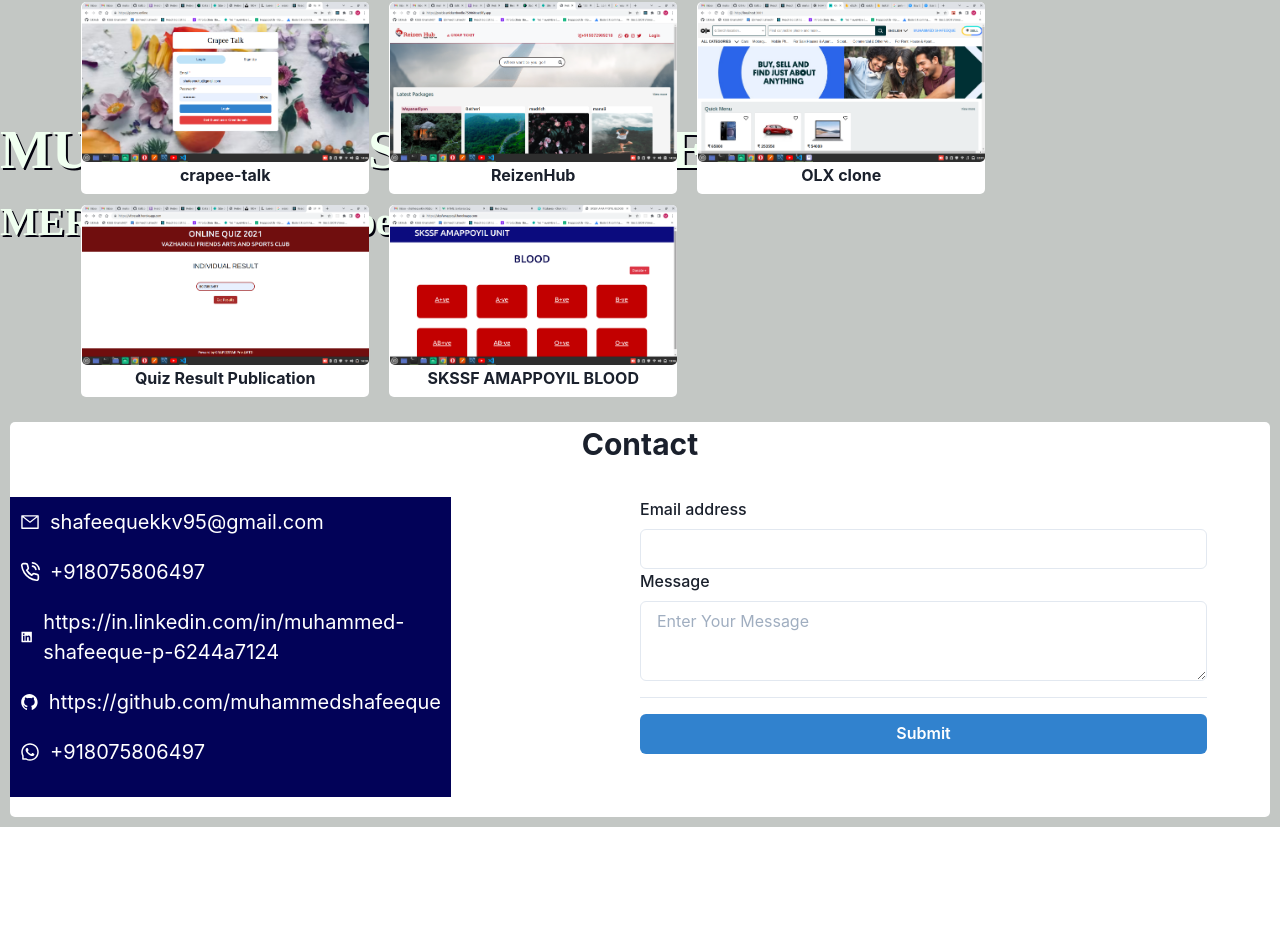
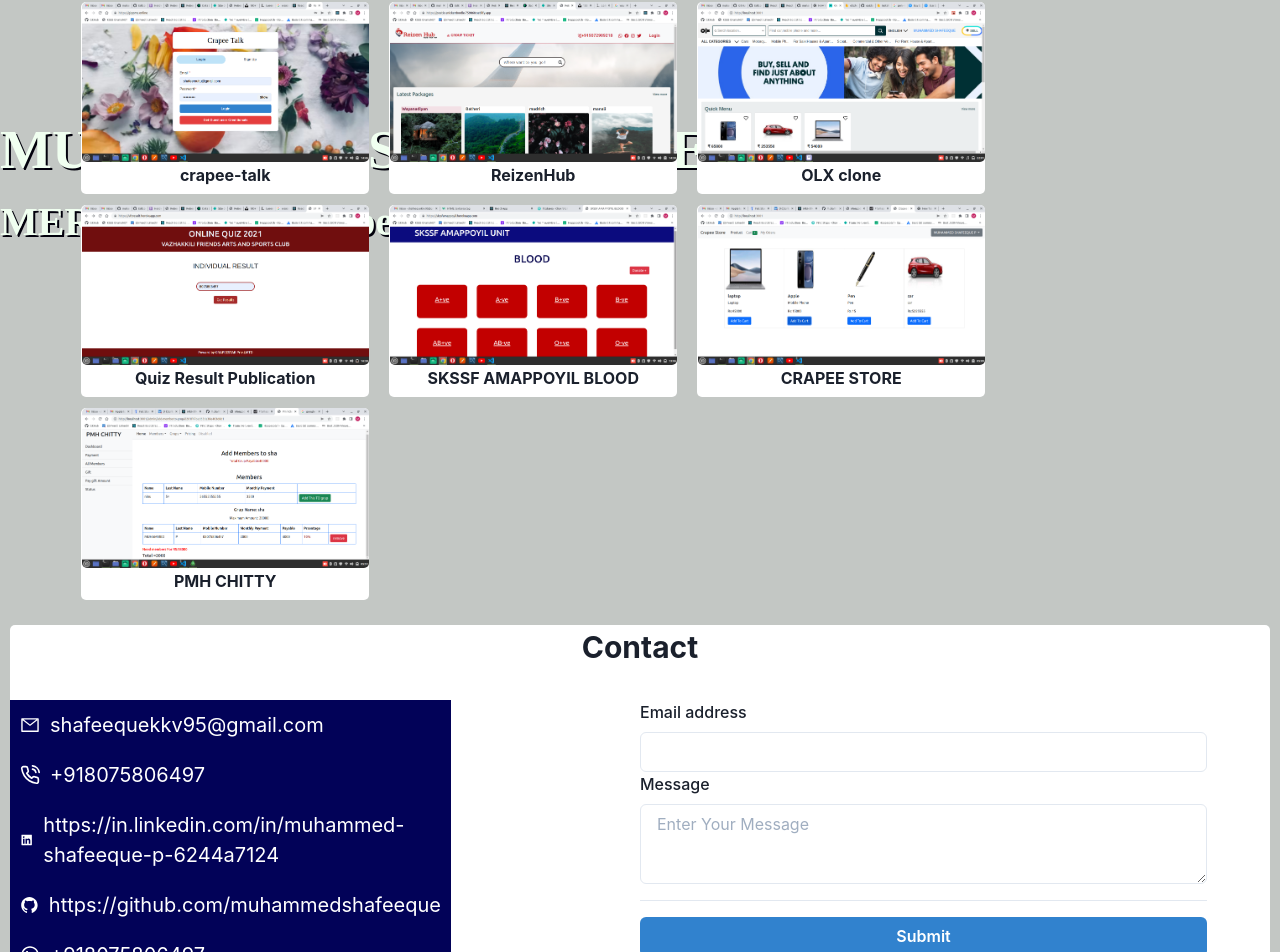
Before and after one commit to muhammedshafeeque/resume, a React (Create React App) app: page / in a window 1280 px wide. Shown: the part 1011-1963 px from the top of the page. Before the commit the page ends 1838 px from the top, so only its background shows below. Built offline with nearby package versions, Linux system fonts and the light colour scheme.

Commit message:
crapees store added

```diff
--- a/src/Components/Portfolio/PortFolio.tsx
+++ b/src/Components/Portfolio/PortFolio.tsx
@@ -10,6 +10,8 @@ import ProjectModal from '../Model/ProjectModal';
 import quiz from '../../Asset/Project/onlinequiz.png'
 import blood from '../../Asset/Project/blood.png'
 import { isMobile } from 'react-device-detect'
+import soppingcart from '../../Asset/Project/shopping.png'
+import pmhchitty from '../../Asset/Project/pmhChitty.png'
 function PortFolio() {
   let projects = [
     {
@@ -130,6 +132,63 @@ function PortFolio() {
         "mongo db",
         "Express handlebars"
       ],
+    },
+    {
+      name: "CRAPEE STORE",
+      description: "Crapee store is a chatting application made by node.js , Express js, mongo db , Handle bars",
+      LiveLink: "",
+      githublink:'https://github.com/muhammedshafeeque/shopingcart.git',
+      image:soppingcart,
+      fetures: [
+        "Login System",
+        "Admin Controle",
+        "Add Product",
+        "Delete Product",
+        "Edit Product",
+        "add items to the cart ",
+        "remove from cart",
+        "edit product count in cart",
+        "place order ",
+        "List Oders",
+        "online Payment ",
+        "cash on Delivery"
+      ],
+      technologi: [
+        'Node js ',
+        "mongo db",
+        "Express js",
+        "Express handlebars",
+        "razor Pay ",
+        "Ajax"
+      ],
+    }
+    ,
+    {
+      name: "PMH CHITTY ",
+      description: "PMH CHITTY is a chitty management application made by node.js , Express js, mongo db , Handle bars",
+      LiveLink: "",
+      githublink:'https://github.com/muhammedshafeeque/pmh-chitty.git',
+      image:pmhchitty,
+      fetures: [
+        "Login System",
+        "Admin Controle",
+        "Add Member",
+        "Create Groupe",
+        "Edit Admin",
+        "add members to groupe",
+        "Make Chitty",
+        "Payement register",
+        "View Member Profile",
+        "etc"
+
+      ],
+      technologi: [
+        'Node js ',
+        "mongo db",
+        "Express js",
+        "Express handlebars",
+        "Ajax"
+      ],
     }
 
   ];
```
Also changed, not shown: src/Components/Model/ProjectModal.tsx (+5 -5 lines), src/Asset/Project/pmhChitty.png (added), src/Asset/Project/shopping.png (added).
